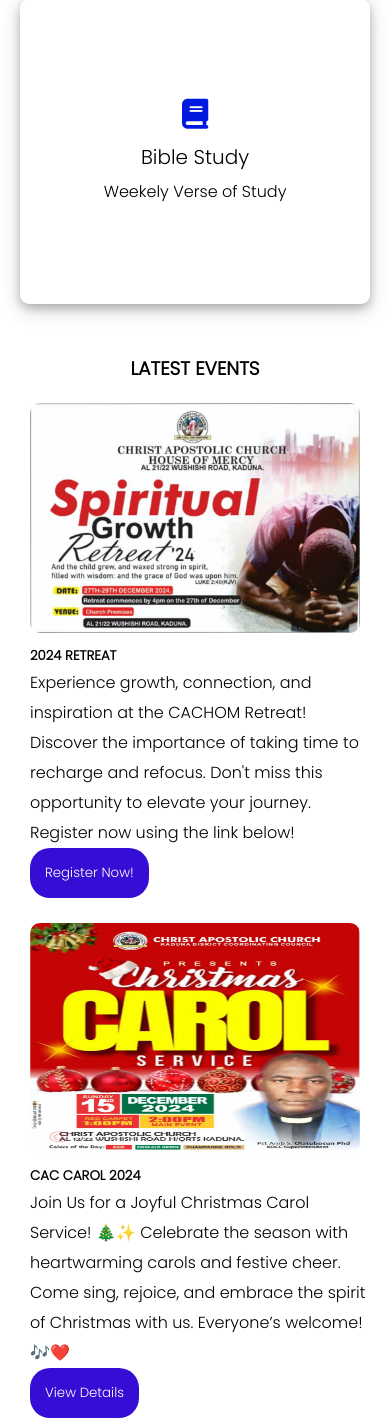
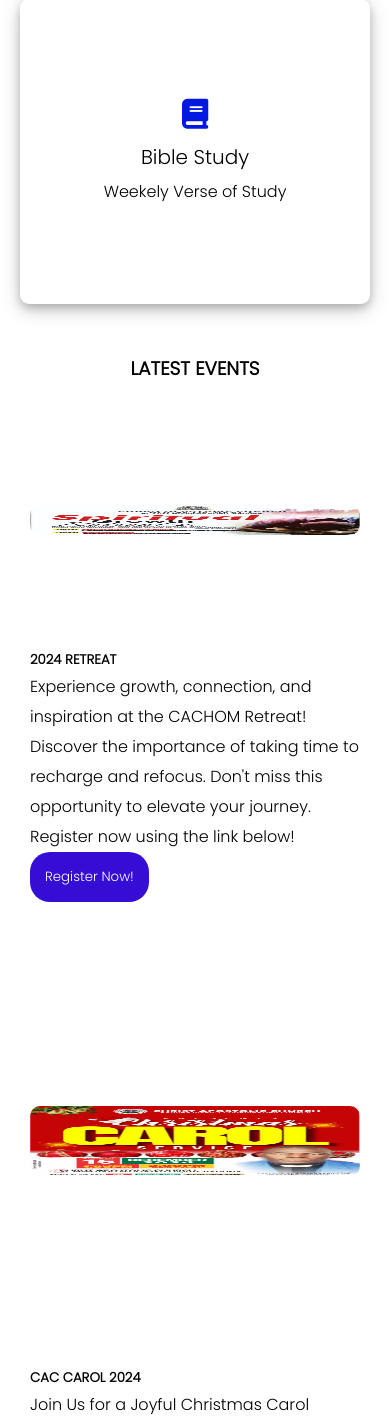
Before and after one commit to Atmosphere0102/cachom, a PHP site: page / in a window 390 px wide. Shown: the part 1569-2993 px from the top of the page. Run offline with PHP 8.4, Linux system fonts and the light colour scheme.

Commit message:
Update styles.css

```diff
--- a/styles.css
+++ b/styles.css
@@ -583,9 +583,8 @@
     .container-2 img,
     .container-3 img,
     .container-4 img{
-        max-width: 100%;
-        height: 250px;
-        width:500px;
+        height: 20%;
+        width:100%;
         border-radius: 20px;
         padding: 10px;
         order: -1;
```
